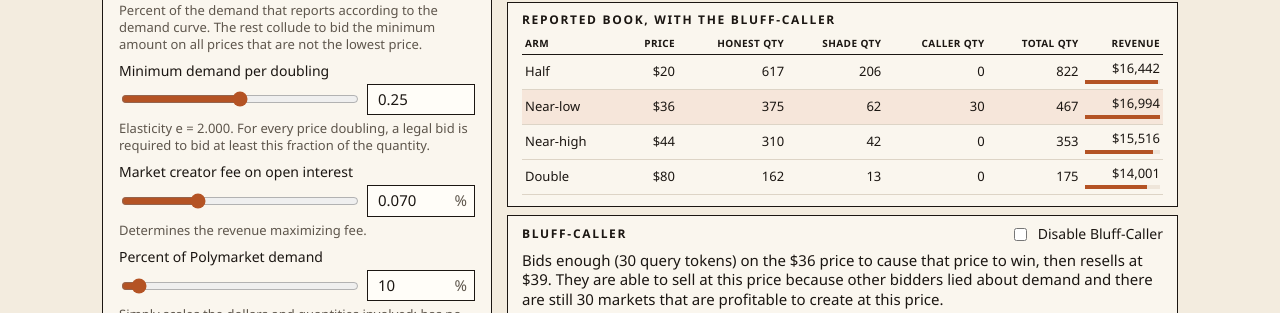
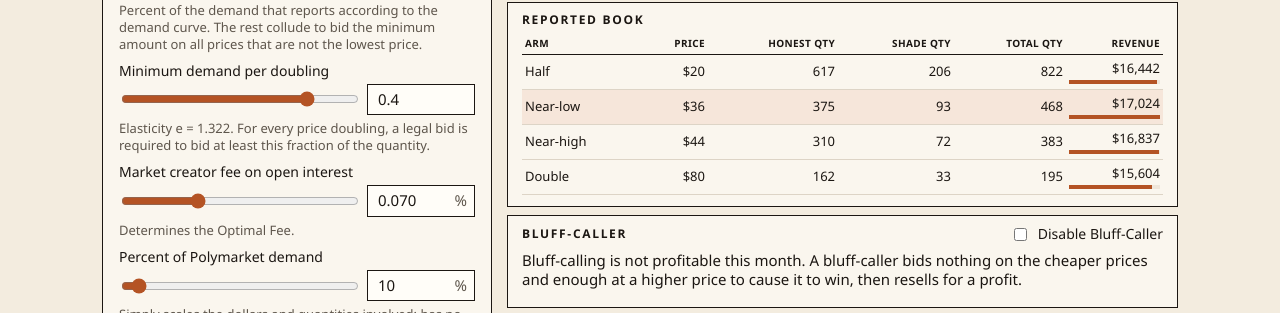
Before and after one commit to imkharn/Lituus-Fee-Auction, a plain HTML site: page index.html in a window 1280 px wide. Shown: the part 245-558 px from the top of the page. Drawn offline with Linux system fonts and the light colour scheme.

Commit message:
Default floor to 0.4, reset sensitivity on Polymarket OI, and retitle creator-fee help.
Co-authored-by: Cursor <cursoragent@cursor.com>

```diff
--- a/app.js
+++ b/app.js
@@ -1023,6 +1023,12 @@
 
   document.getElementById('preset-poly').addEventListener('click', function () {
     clearTimeout(priceCommit);
+    sensitivityAbove = 50;
+    sensitivityBelow = 50;
+    sensitivityAboveRange.value = '50';
+    sensitivityAboveRange.setAttribute('aria-valuetext', 'neutral');
+    sensitivityBelowRange.value = '50';
+    sensitivityBelowRange.setAttribute('aria-valuetext', 'neutral');
     baseKnots = A.cloneKnots(A.PRESETS.polymarket.knots);
     knots = projectKnots();
     clearNote();
--- a/auction.js
+++ b/auction.js
@@ -32,7 +32,7 @@
       name: 'Polymarket-like open interest',
       C: 40,
       h: 0.75,
-      k: 0.25,
+      k: 0.4,
       creatorPercent: 0.07,
       knots: [
         { price: 50, qty: 28000 },
--- a/index.html
+++ b/index.html
@@ -280,11 +280,11 @@
         <div class="field">
           <label class="field-label" for="floor-range">Minimum demand per doubling</label>
           <div class="pair">
-            <input id="floor-range" type="range" min="0" max="0.4999" step="0.001" value="0.25">
-            <input id="floor-number" type="number" min="0" max="0.4999" step="0.0001" value="0.25" inputmode="decimal" aria-label="Minimum demand per doubling">
+            <input id="floor-range" type="range" min="0" max="0.4999" step="0.001" value="0.4">
+            <input id="floor-number" type="number" min="0" max="0.4999" step="0.0001" value="0.4" inputmode="decimal" aria-label="Minimum demand per doubling">
           </div>
         </div>
-        <p class="assist">Elasticity <output id="elasticity">e = 2.000</output>. For every price doubling, a legal bid is required to bid at least this fraction of the quantity.</p>
+        <p class="assist">Elasticity <output id="elasticity">e = 1.322</output>. For every price doubling, a legal bid is required to bid at least this fraction of the quantity.</p>
 
         <div class="field">
           <label class="field-label" for="creator-range">Market creator fee on open interest</label>
@@ -296,7 +296,7 @@
             </span>
           </div>
         </div>
-        <p id="creator-help" class="assist">Determines the revenue maximizing fee.</p>
+        <p id="creator-help" class="assist">Determines the Optimal Fee.</p>
         <div class="field">
           <label class="field-label" for="demand-range">Percent of Polymarket demand</label>
           <div class="pair">
@@ -372,7 +372,7 @@
       <section id="results" aria-label="Auction result"></section>
     </main>
   </div>
-  <script src="auction.js?v=20261116g"></script>
-  <script src="app.js?v=20261116g"></script>
+  <script src="auction.js?v=20261116h"></script>
+  <script src="app.js?v=20261116h"></script>
 </body>
 </html>
```
